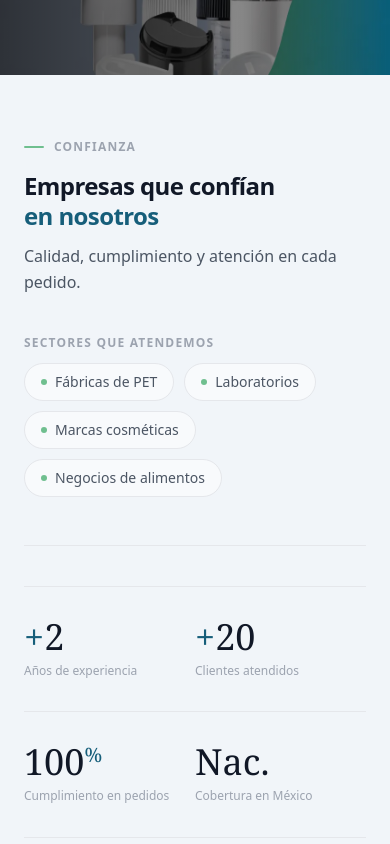
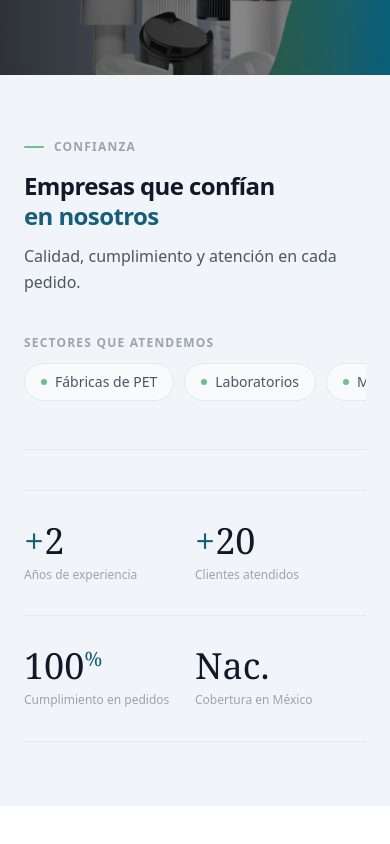
Before and after one commit to rricozdev/atomix-solutions-mx, a Next.js app: page / in a window 390 px wide. Shown: the part 577-1421 px from the top of the page. After the commit the page ends 1383 px from the top, so only its background shows below. Built offline with nearby package versions, Linux system fonts and the light colour scheme.

Commit message:
mejorando la sección Trust.jsx

```diff
--- a/src/components/sections/Trust.jsx
+++ b/src/components/sections/Trust.jsx
@@ -40,9 +40,9 @@ export default function Trust() {
     <section className="w-full bg-[var(--bg-section)] py-16 md:py-24">
       <div className="max-w-7xl mx-auto px-6 md:px-8">
         {/* Fila superior: Título + Categorías en desktop */}
+
         <div className="flex flex-col md:flex-row md:items-end md:justify-between gap-10 md:gap-16">
-          <TrustTitle />
-          <TrustCategories />
+          <TrustTitle /> <TrustCategories />{" "}
         </div>
 
         {/* Separador */}
--- a/src/components/ui/TrustCategories.jsx
+++ b/src/components/ui/TrustCategories.jsx
@@ -29,21 +29,19 @@ export default function TrustCategories() {
   ];
 
   return (
-    <div className="flex-shrink-0">
-      {/* Label */}
+    <div className="min-w-0">
       <p className="text-xs font-semibold uppercase tracking-widest text-[var(--text-muted)] mb-3">
         Sectores que atendemos
       </p>
 
-      {/* Pills */}
-      <div className="flex flex-wrap gap-2.5">
+      {/* Mobile: scroll horizontal | Desktop: wrap */}
+      <div className="flex gap-2.5 overflow-x-auto scrollbar-hide md:flex-wrap md:overflow-visible">
         {categories.map((item, index) => (
           <div
             key={index}
-            className="flex items-center gap-2 px-4 py-2 rounded-full border text-sm font-medium text-[var(--text-secondary)] bg-[var(--bg-soft)]"
+            className="shrink-0 flex items-center gap-2 px-4 py-2 rounded-full border text-sm font-medium whitespace-nowrap text-[var(--text-secondary)] bg-[var(--bg-soft)]"
             style={{ borderColor: "var(--border-default)" }}
           >
-            {/* Punto de acento */}
             <span
               className="w-1.5 h-1.5 rounded-full flex-shrink-0"
               style={{ backgroundColor: "var(--accent)" }}
```
